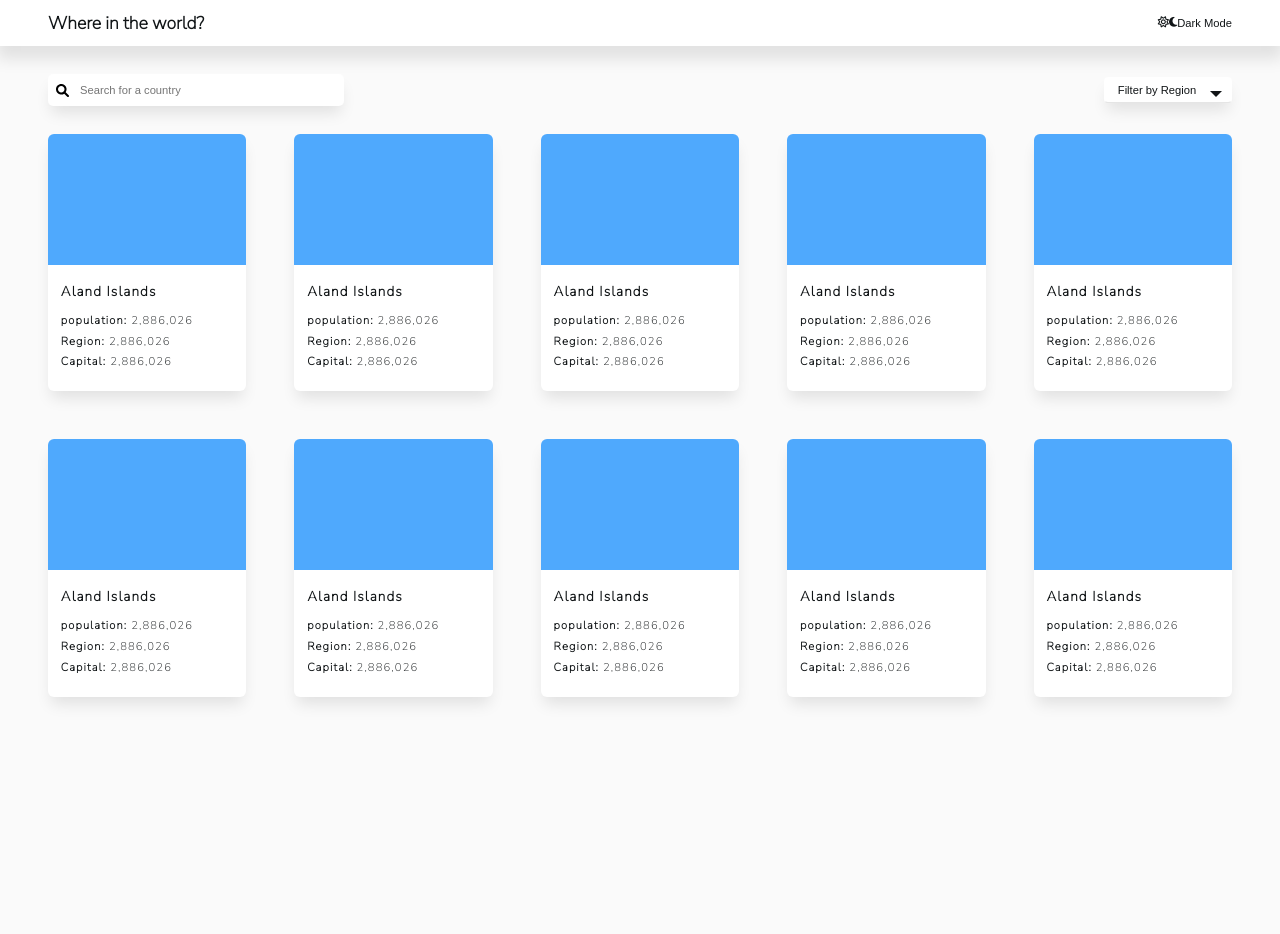
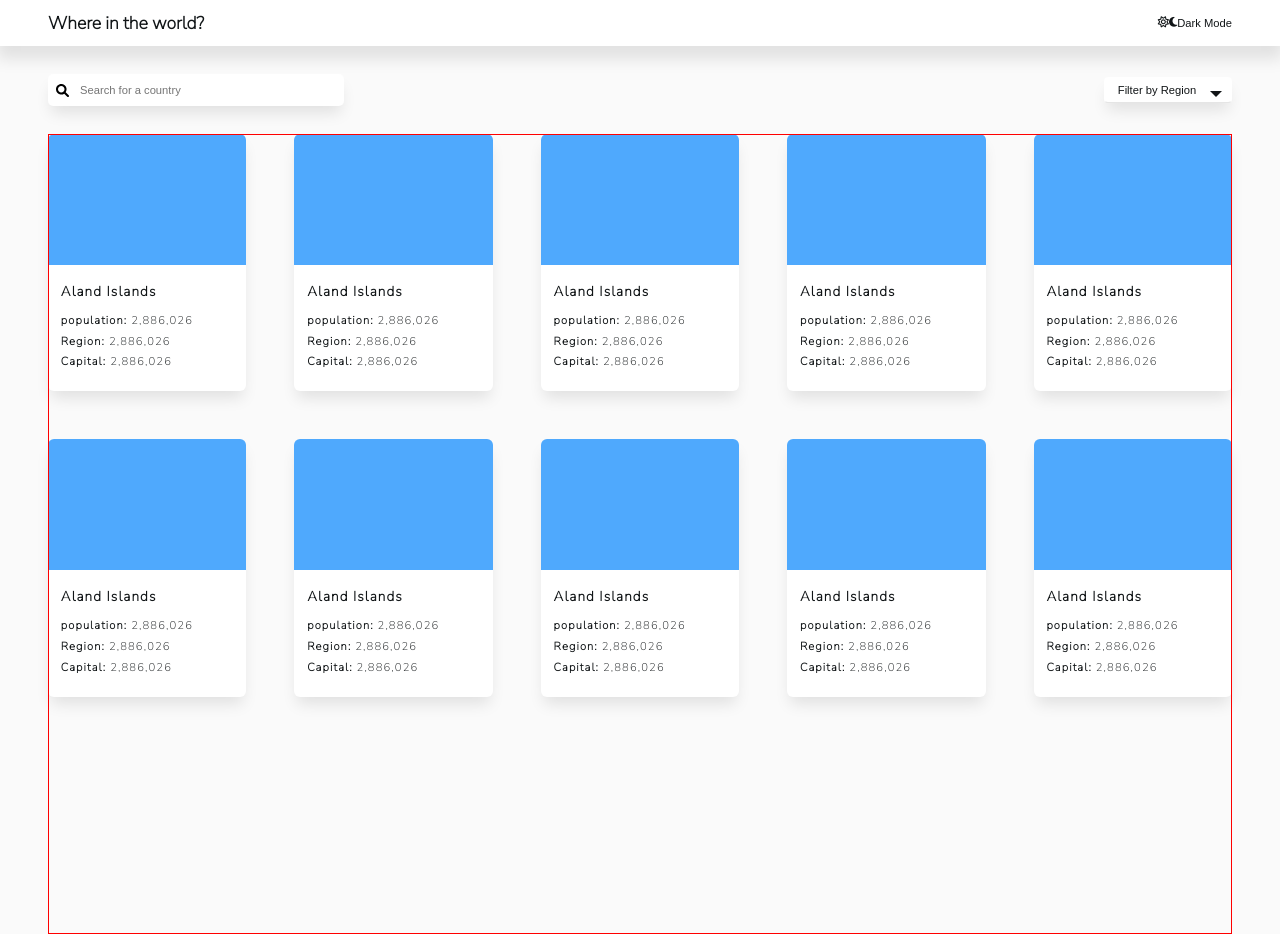
Before and after one commit to tracemycodes/Rest-Countries-Api-with-color-theme-switcher, a plain HTML site: page index.html in a window 1280 px wide. Before the commit the page ends 800 px from the top, so only its background shows below. Drawn offline with Linux system fonts and the light colour scheme; no server answers.

Commit message:
select option function & single country div

```diff
--- a/css/style.css
+++ b/css/style.css
@@ -133,12 +133,22 @@ input[type='text'] {
   background-color: rgba(0, 0, 0, 0.1);
 }
 
-section {
+.countries-display {
   width: calc(100% - 6rem);
   margin: auto;
   display: grid;
   grid-template-columns: repeat(auto-fit, minmax(12.3rem, 1fr));
   gap: 3rem;
+  position: relative;
+}
+
+.single-country-display {
+  position: absolute;
+  border: 1px solid red;
+  top: 0;
+  left: 0;
+  width: 100%;
+  height: 100vh;
 }
 
 article {
--- a/index.html
+++ b/index.html
@@ -36,6 +36,9 @@
 
 
         <section class="countries-display">
+          <section class="single-country-display">
+
+          </section>
           <article>
             <div class="flag">
 
--- a/js/app.js
+++ b/js/app.js
@@ -10,8 +10,9 @@ const customUISelect = new CustomSelectUI(customSelectDiv, selectEl);
 
 document.addEventListener('DOMContentLoaded', loadAllCountries)
 
-function loadAllCountries(e) {
-  e.preventDefault()
+function loadAllCountries() {
+  console.log("object");
+  // e.preventDefault()
   countryApi.getAllCountries().then((data) => {
   data.forEach((country) => {
     const allCountries = document.createElement('article');
@@ -50,6 +51,8 @@ for (let i = 1; i < selectEl.length; i++) {
   // adding an event listener to  each select option
   selectOptions.addEventListener('click', function (e) {
     e.preventDefault();
+    // console.log(e.target);
+    displayRegion(e.target.textContent);
     customUISelect.clickSelected(e);
   });
 
@@ -100,6 +103,7 @@ UIform.addEventListener('submit', (e) => {
 });
 
 const displayRegion = (region) => {
+  loadAllCountries()
   let countriesArr = [...UIdisplay.children];
 
   countriesArr.forEach((country) => {
```
